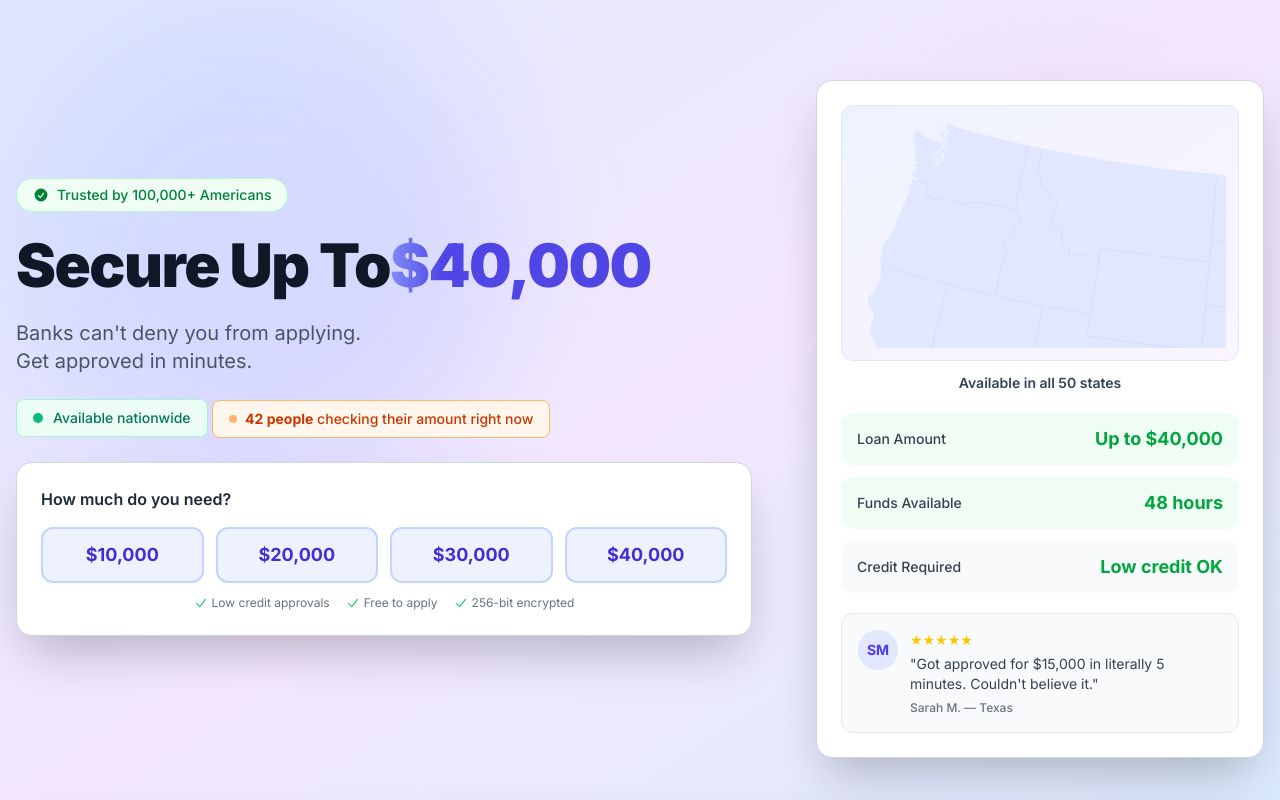
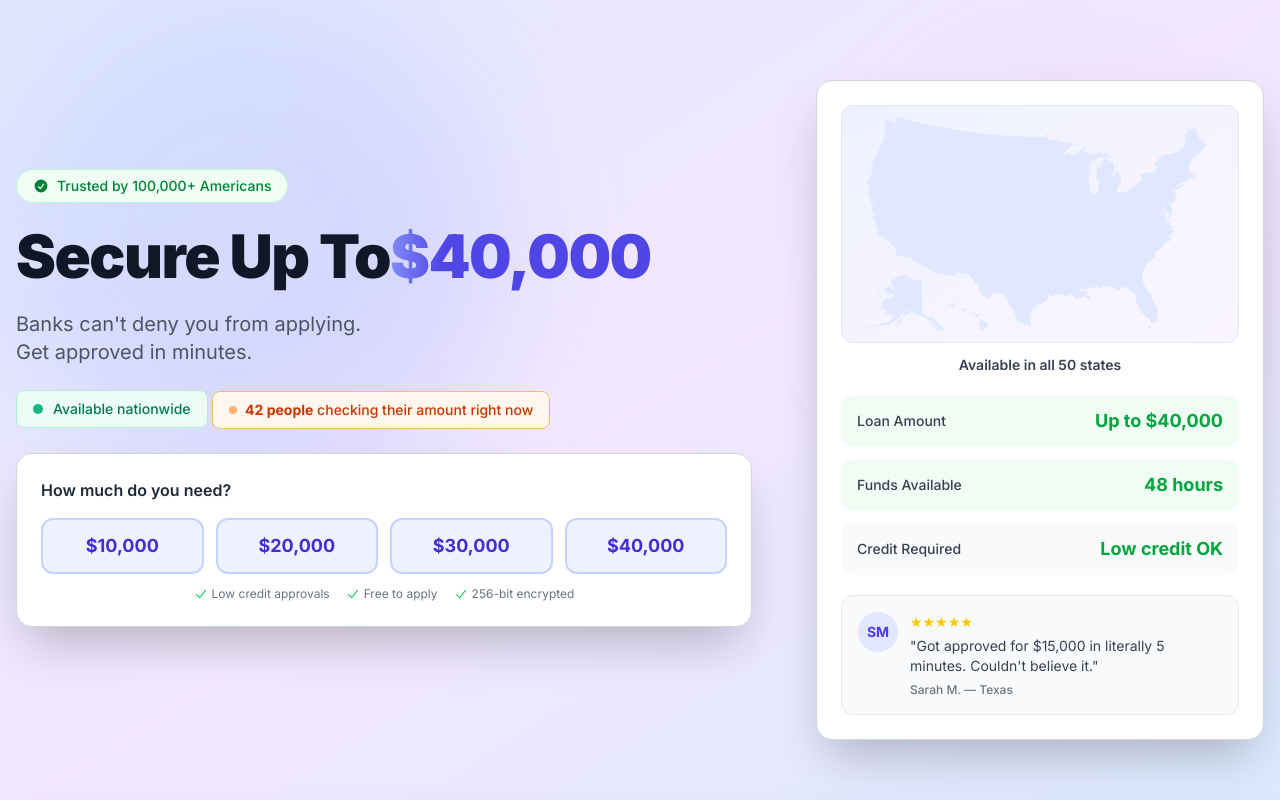
Before and after one commit to davidp-sys/lander-optimized, a SvelteKit app: page / in a window 1280 px wide. Shown: the top 800 px of the page. Built offline with nearby package versions, Linux system fonts and the light colour scheme; no server answers.

Commit message:
Fix map: add viewBox, cap max-height, remove huge pin icon, smaller headline

```diff
--- a/src/app.css
+++ b/src/app.css
@@ -153,35 +153,48 @@ html, body {
   100% { opacity: 1; transform: translateY(0); }
 }
 
-/* US map container — make the inlined SVG responsive */
+/* US map container — make the inlined SVG responsive and cap its size */
+.us-map {
+  max-width: 100%;
+}
 .us-map svg {
   width: 100%;
   height: auto;
+  max-height: 220px;
   display: block;
 }
-/* Override Wikimedia's hardcoded default state fill so it matches our palette */
-.us-map svg .state,
-.us-map svg path:not([fill]),
-.us-map svg g:not([fill]) {
+/* Default state fill */
+.us-map svg .state {
   fill: #e0e7ff;
 }
-/* Borders between states */
-.us-map svg [class*="-"] {
+/* Each individual state path inherits .state, but make sure paths
+   without explicit fill use our palette */
+.us-map svg g.state > path:not([fill]) {
+  fill: #e0e7ff;
+}
+/* Borders between states (class names like "al-fl") */
+.us-map svg path[class*="-"] {
   stroke: #c7d2fe;
   stroke-width: 0.5;
   fill: none;
 }
-/* Outer border */
+/* Outer border group */
 .us-map svg .borders {
-  stroke: #818cf8;
+  stroke: #a5b4fc;
+  stroke-width: 1;
   fill: none;
 }
-/* Subtle pulse on the highlighted state */
-.us-map svg [fill="#4f46e5"] {
+/* Hide DC indicator and Alaska/Hawaii separators which look weird at small size */
+.us-map svg .dccircle,
+.us-map svg .separator1 {
+  display: none;
+}
+/* Subtle glow on the highlighted state */
+.us-map svg path[fill="#4f46e5"] {
+  filter: drop-shadow(0 0 4px rgba(79, 70, 229, 0.6));
   animation: stateHighlight 2.4s ease-in-out infinite;
-  transform-origin: center;
 }
 @keyframes stateHighlight {
-  0%, 100% { filter: drop-shadow(0 0 0 rgba(79, 70, 229, 0)); }
-  50% { filter: drop-shadow(0 0 6px rgba(79, 70, 229, 0.7)); }
+  0%, 100% { filter: drop-shadow(0 0 2px rgba(79, 70, 229, 0.4)); }
+  50% { filter: drop-shadow(0 0 8px rgba(79, 70, 229, 0.9)); }
 }
--- a/src/routes/+page.server.js
+++ b/src/routes/+page.server.js
@@ -8,6 +8,21 @@ export const prerender = false;
 
 const HIGHLIGHT_FILL = '#4f46e5';
 const HIGHLIGHT_STROKE = '#312e81';
+
+function normalizeSvg(svg) {
+  // Wikimedia ships the SVG with width/height but no viewBox, so it can't scale
+  // responsively. Force a viewBox and strip the fixed dimensions.
+  let out = svg;
+  if (!/viewBox=/.test(out)) {
+    out = out.replace(/<svg([^>]*)>/, (m, attrs) => {
+      const w = (attrs.match(/\bwidth="(\d+)"/) || [])[1] || '959';
+      const h = (attrs.match(/\bheight="(\d+)"/) || [])[1] || '593';
+      const stripped = attrs.replace(/\b(width|height)="[^"]*"/g, '');
+      return `<svg${stripped} viewBox="0 0 ${w} ${h}" preserveAspectRatio="xMidYMid meet">`;
+    });
+  }
+  return out;
+}
 
 function injectStateHighlight(svg, stateCode) {
   if (!stateCode) return svg;
@@ -95,7 +110,7 @@ export async function load({ request, getClientAddress, fetch, url }) {
     stateCode = null;
   }
 
-  const mapSvg = injectStateHighlight(mapSvgRaw, stateCode);
+  const mapSvg = injectStateHighlight(normalizeSvg(mapSvgRaw), stateCode);
 
   console.log(`[geo] ip=${ip} state=${state} code=${stateCode} country=${country} src=${lookupSource} err=${lookupError || 'none'}`);
 
--- a/src/routes/+page.svelte
+++ b/src/routes/+page.svelte
@@ -66,9 +66,9 @@
             Trusted by 100,000+ Americans
           </div>
 
-          <h1 bind:this={headlineEl} class="mb-4 text-4xl font-black leading-tight tracking-tight text-gray-900 md:text-5xl lg:text-6xl">
+          <h1 bind:this={headlineEl} class="mb-4 font-black leading-tight tracking-tight text-gray-900 {data.state ? 'text-3xl md:text-4xl lg:text-5xl' : 'text-4xl md:text-5xl lg:text-6xl'}">
             {#if data.state}
-              <span class="text-indigo-600">{data.state}</span> residents can secure up to <span class="text-indigo-600 glisten-text">$40,000</span>
+              <span class="text-indigo-600">{data.state}</span> residents can<br>secure up to <span class="text-indigo-600 glisten-text">$40,000</span>
             {:else}
               Secure Up To<br class="md:hidden"><span class="hidden md:inline"> </span><span class="text-indigo-600 glisten-text">$40,000</span>
             {/if}
@@ -131,11 +131,10 @@
           <div class="rounded-2xl bg-white p-6 shadow-2xl border border-gray-300 relative z-10">
             <!-- US Map with highlighted state -->
             <div class="mb-5">
-              <div class="us-map relative rounded-xl bg-gradient-to-br from-indigo-50 to-purple-50 p-3 border border-indigo-100">
+              <div class="us-map relative rounded-xl bg-gradient-to-br from-indigo-50 to-purple-50 px-3 py-2 border border-indigo-100 overflow-hidden">
                 {@html data.mapSvg}
                 {#if data.stateCode}
-                  <div class="absolute top-3 right-3 inline-flex items-center gap-1.5 rounded-full bg-white/95 backdrop-blur px-3 py-1 text-xs font-bold text-indigo-700 shadow-sm border border-indigo-200">
-                    <svg class="h-3 w-3" fill="currentColor" viewBox="0 0 20 20"><path fill-rule="evenodd" d="M5.05 4.05a7 7 0 119.9 9.9L10 18.9l-4.95-4.95a7 7 0 010-9.9zM10 11a2 2 0 100-4 2 2 0 000 4z" clip-rule="evenodd"/></svg>
+                  <div class="absolute top-2 right-2 rounded-full bg-white/95 backdrop-blur px-2.5 py-0.5 text-[11px] font-bold text-indigo-700 shadow-sm border border-indigo-200">
                     {data.stateCode}
                   </div>
                 {/if}
```
